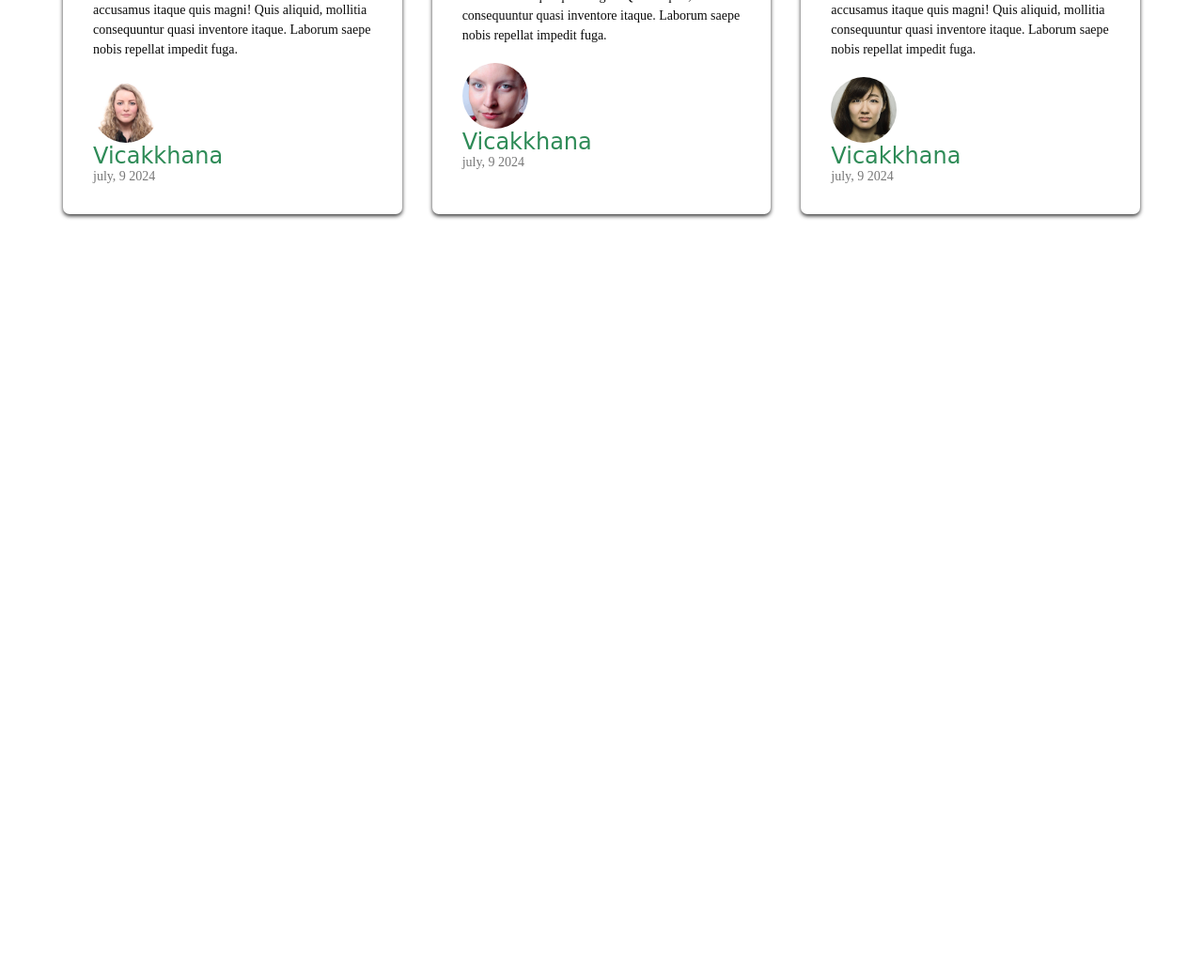
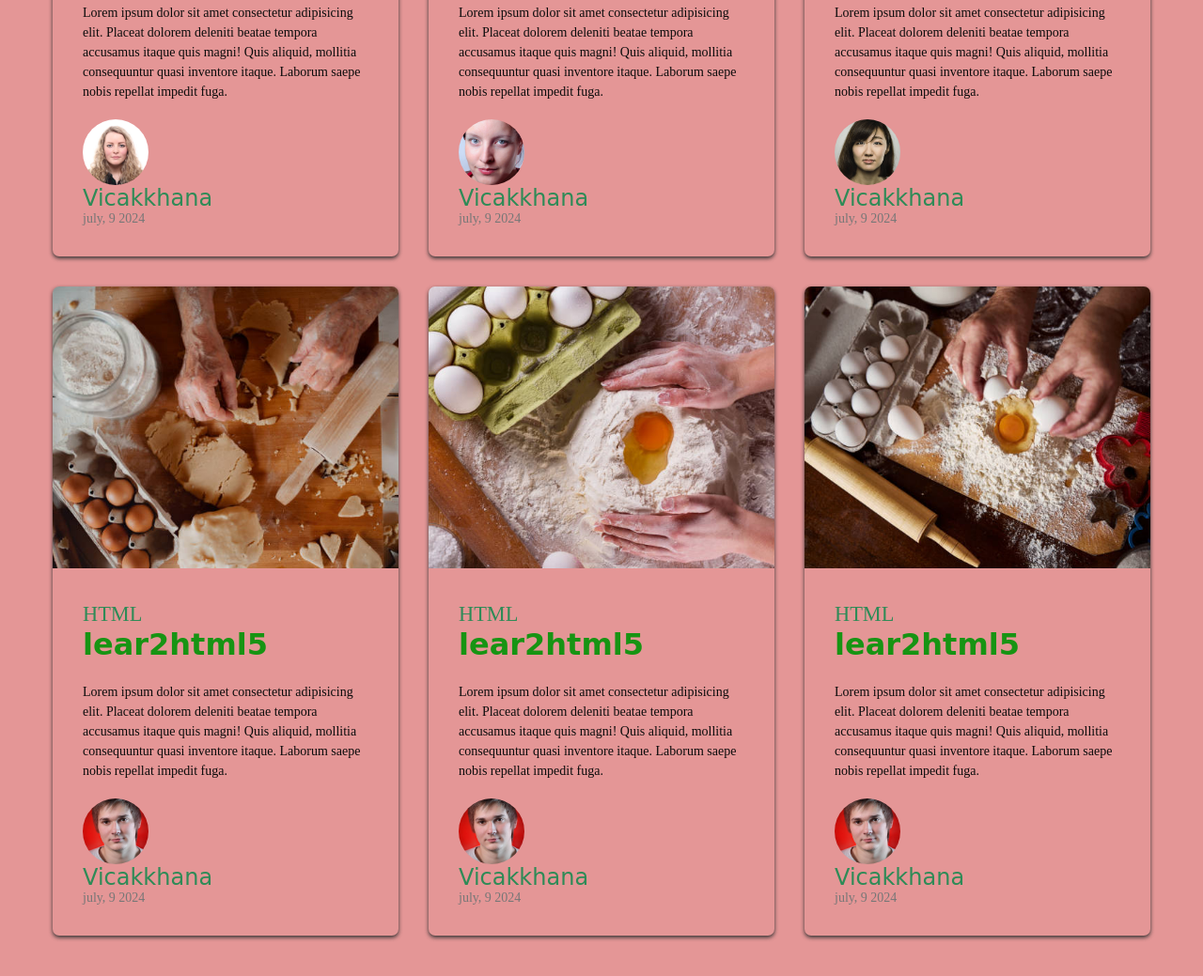
Before and after one commit to Vicak66/cart-layout-design, a plain HTML site: page index.html in a window 1280 px wide. Shown: the part 485-1524 px from the top of the page at 94% size. Before the commit the page ends 800 px from the top, so only its background shows below. Drawn offline with Linux system fonts and the light colour scheme.

Commit message:
fix the last two items into one line

```diff
--- a/index.html
+++ b/index.html
@@ -61,6 +61,57 @@
                 </div>
             </div>
         </article>
+        <article class="card">
+            <div class="card-link">
+                <a href="#">
+                    <img src="./images/c4p.jpg" alt="baking cake image" class="card-img">
+                </a>
+                <div class="card-body">
+                    <span class="card-category">HTML</span>
+                    <h2 class="card-title">lear2html5</h2>
+                    <p class="card-description">Lorem ipsum dolor sit amet consectetur adipisicing elit. Placeat dolorem deleniti beatae tempora accusamus itaque quis magni! Quis aliquid, mollitia consequuntur quasi inventore itaque. Laborum saepe nobis repellat impedit fuga.</p>
+                    <div class="card-post-info">
+                        <img src="./images/m1f.jpg" alt="the girl who bakes the cake" class="card-avatar">
+                     </div>
+                    <div class="card-author">Vicakkhana</div>
+                    <time datetime="" class="card-date">july, 9 2024</time>
+                </div>
+            </div>
+        </article>
+        <article class="card">
+            <div class="card-link">
+                <a href="#">
+                    <img src="./images/c5p.jpg" alt="baking cake image" class="card-img">
+                </a>
+                <div class="card-body">
+                    <span class="card-category">HTML</span>
+                    <h2 class="card-title">lear2html5</h2>
+                    <p class="card-description">Lorem ipsum dolor sit amet consectetur adipisicing elit. Placeat dolorem deleniti beatae tempora accusamus itaque quis magni! Quis aliquid, mollitia consequuntur quasi inventore itaque. Laborum saepe nobis repellat impedit fuga.</p>
+                    <div class="card-post-info">
+                        <img src="./images/m1f.jpg" alt="the girl who bakes the cake" class="card-avatar">
+                     </div>
+                    <div class="card-author">Vicakkhana</div>
+                    <time datetime="" class="card-date">july, 9 2024</time>
+                </div>
+            </div>
+        </article>
+        <article class="card">
+            <div class="card-link">
+                <a href="#">
+                    <img src="./images/c6p.jpg" alt="baking cake image" class="card-img">
+                </a>
+                <div class="card-body">
+                    <span class="card-category">HTML</span>
+                    <h2 class="card-title">lear2html5</h2>
+                    <p class="card-description">Lorem ipsum dolor sit amet consectetur adipisicing elit. Placeat dolorem deleniti beatae tempora accusamus itaque quis magni! Quis aliquid, mollitia consequuntur quasi inventore itaque. Laborum saepe nobis repellat impedit fuga.</p>
+                    <div class="card-post-info">
+                        <img src="./images/m1f.jpg" alt="the girl who bakes the cake" class="card-avatar">
+                     </div>
+                    <div class="card-author">Vicakkhana</div>
+                    <time datetime="" class="card-date">july, 9 2024</time>
+                </div>
+            </div>
+        </article>
     </section>
 </body>
 </html>
--- a/style.css
+++ b/style.css
@@ -1,7 +1,7 @@
 :root {
     --primary-color:rgb(12, 12, 12);
     --card-border-redius: 7px;
-    --card-title-color: orange;
+    --card-title-color: rgb(23, 148, 19);
     --card-category-color: seagreen;
 }
 * {
@@ -15,13 +15,16 @@ body {
     display: flex;
     align-items: center;
     margin: 2rem;
+    background-color: #e49696;
 }
 .card-container {
-    width: auto;
+    max-width: 1200px;
+    width: 100%;
     display: grid;
-    margin: 35px;
-    grid-template-columns: repeat(1, 1fr);
+    margin: 35px auto;
+    grid-template-columns: (1fr);
     gap: 2rem;
+    padding: 0 1rem;
 }
 .card {
     box-shadow: 0px 2px 4px #333;
@@ -43,6 +46,7 @@ body {
 
 .card-img {
     width: 100%;
+    height: 250px;
     border-top-left-radius: var(--card-border-redius);
     border-top-right-radius: var(--card-border-redius);
     object-fit: cover;
@@ -50,12 +54,13 @@ body {
 .card-body {
     padding: 2rem;
     flex-grow: 1;
+    display: flex;
     flex-direction: column;
 }
 .card-category {
     color: var(--card-category-color);
     font-size: 1.4rem;
-    font-weight: 500%;
+    font-weight: 500;
 }
 .card-title {
     color: var(--card-title-color);
@@ -92,8 +97,7 @@ body {
         grid-template-columns: repeat(2, 1fr);
     }
     .card-img {
-        width: 100%;
-        height: 28%;
+        height: 200px;
     }
 }
 @media (min-width: 1200px) {
@@ -101,7 +105,6 @@ body {
         grid-template-columns: repeat(3, 1fr);
     }
     .card-img {
-        width: 100%;
-        height: 35%;
+        height: 300px;
     }
 }
```
